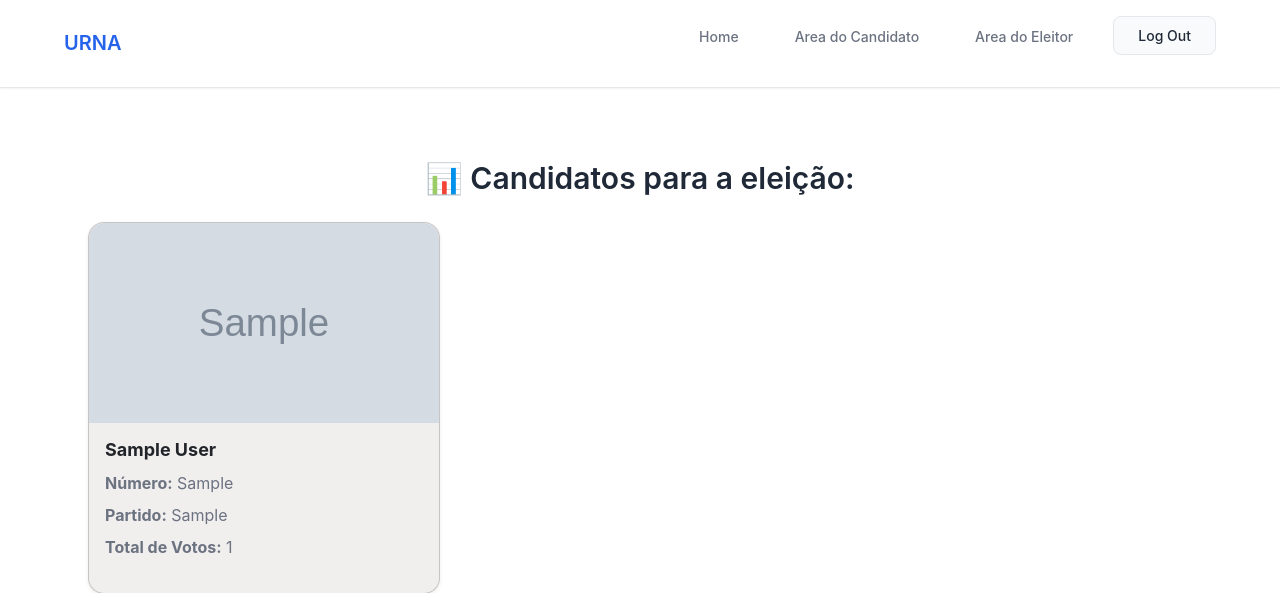
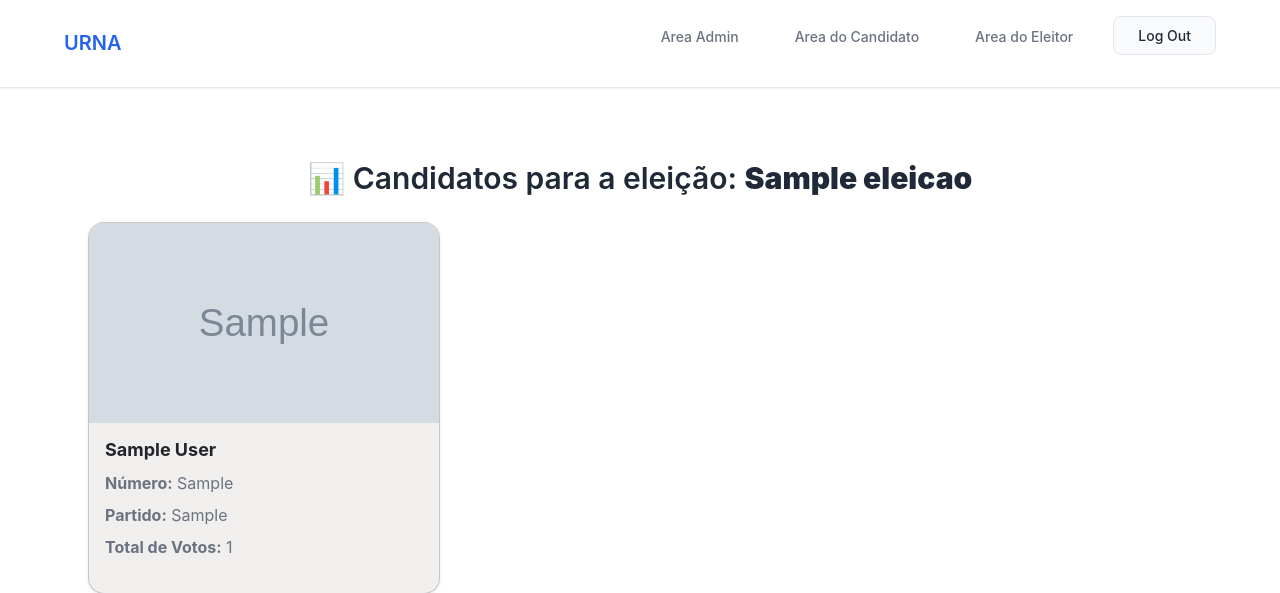
Before and after one commit to Junior-Rosa/urna-eletronica, a Django app: page /candidatos/1 in a window 1280 px wide. Shown: the top 593 px of the page. Run offline with Django 5.2, Linux system fonts and the light colour scheme; a user stored in the database is signed in; tables that the repository leaves empty hold one stand-in row (values such as "Sample post"); grey boxes marked "Sample" are stand-in pictures.

Commit message:
fix reverse_lazy

```diff
--- a/src/setup/urls.py
+++ b/src/setup/urls.py
@@ -19,8 +19,15 @@ from django.urls import path, include
 from django.conf import settings
 from django.conf.urls.static import static
 
+
+
+admin.site.site_header = "Painel Administrativo - Sistema de Eleições"
+admin.site.site_title = "Administração | Sistema de Eleições"
+admin.site.index_title = "Bem-vindo ao Painel de Controle"
+
+
 urlpatterns = [
-    path('admin/', admin.site.urls),
+    path('_admin/', admin.site.urls),
     # path("", include("django.contrib.auth.urls")),
     path('', include('urna.urls')),
 ]
--- a/src/static/css/index.css
+++ b/src/static/css/index.css
@@ -1,3 +1,9 @@
 .card{
     background-color: rgba(199, 185, 185, 0.247);
+    transition: transform 0.3s ease-in-out, box-shadow 0.3s ease-in-out;
 }
+
+  .card:hover {
+    transform: scale(1.04);
+    box-shadow: 0 8px 16px rgba(0,0,0,0.2);
+  }
--- a/src/templates/_partials/base.html
+++ b/src/templates/_partials/base.html
@@ -10,19 +10,23 @@
     <link href="https://cdn.jsdelivr.net/npm/bootstrap@5.3.2/dist/css/bootstrap.min.css" rel="stylesheet" integrity="sha384-T3c6CoIi6uLrA9TneNEoa7RxnatzjcDSCmG1MXxSR1GAsXEV/Dwwykc2MPK8M2HN" crossorigin="anonymous">
 
     <link rel="shortcut icon" type="image/png" href="{% static 'favicon.ico' %}"/>
+    {% block extra_head %}{% endblock %}
     <link rel="stylesheet" href="{% static 'css/style.css' %}">
-    {% block extra_head %}{% endblock %}
 </head>
 <body>
     <header>
         <div>
-            <h1>URNA</h1>
+            <h1><a href="/">URNA</a></h1>
             <button class="menu-toggle" aria-label="Toggle menu" aria-expanded="false">
                 <span>☰</span>
             </button>
             <nav>
                 <ul>
-                    <li><a href="/">Home</a></li>
+                    {% if user.is_authenticated and user.is_superuser %}
+                    <li><a href="{% url 'admin:index' %}">Area Admin</a></li>
+
+                    {% endif %}
+
                     <li><a href="{% url 'area-candidato' %}">Area do Candidato</a></li>
                     <li><a href="#about">Area do Eleitor</a></li>
                     <li>
--- a/src/urna/admin.py
+++ b/src/urna/admin.py
@@ -9,6 +9,8 @@ class EleicaoAdmin(admin.ModelAdmin):
     list_display = ('nome', 'tipo', 'status', 'data_criacao')
     list_filter = ('tipo', 'status')
     search_fields = ('nome',)
+    list_editable = ('status',)
+
 
 @admin.register(Cargo)
 class CargoAdmin(admin.ModelAdmin):
--- a/src/urna/models/candidato.py
+++ b/src/urna/models/candidato.py
@@ -78,6 +78,10 @@ class Cargo(models.Model):
     def __str__(self):
         return f"{self.nome} ({self.eleicao.nome})"
 
+    def get_total_candidatos(self):
+        """Retorna os candidatos concorrendo a este cargo."""
+        return self.candidatos.count()
+
 class Candidato(models.Model):
     """Representa um candidato concorrendo a um cargo."""
     eleitor = models.ForeignKey(Eleitor, on_delete=models.CASCADE, related_name='candidato')
@@ -96,4 +100,5 @@ class Candidato(models.Model):
         """Retorna o número de votos recebidos pelo candidato."""
         return self.votos.count()
 
+
     get_votos.short_description = "Total de Votos"
--- a/src/urna/templates/_partials/card_cargos.html
+++ b/src/urna/templates/_partials/card_cargos.html
@@ -5,7 +5,7 @@
           <div class="card-body">
             <h5 class="card-title fw-bold">{{ cargo.nome }}</h5>
             <p class="text-muted mb-1"><strong>Digitos:</strong> {{ cargo.digitos }}</p>
-            <p class="text-muted mb-1"><strong>Candidatos:</strong> {{ cargo.digitos }}</p>
+            <p class="text-muted mb-1"><strong>Candidatos:</strong> {{ cargo.get_total_candidatos}}</p>
 
                 <a href="{% url 'candidatar' cargo.pk %}" class="btn btn-primary mt-2">🗳️ Candidatar para este cargo</a>
 
--- a/src/urna/templates/candidatos.html
+++ b/src/urna/templates/candidatos.html
@@ -6,7 +6,7 @@
 {% endblock %}
 {% block content %}
 <div class="container mt-4">
-    <h2 class="mb-4 mt-4  text-center">📊 Candidatos para a eleição:</h2>
+    <h2 class="mb-4 mt-4  text-center">📊 Candidatos para a eleição: <strong>{{eleicao.nome}}</strong></h2>
         {% include '_partials/card_candidatos.html' with candidatos=candidatos %}
 
 </div>
--- a/src/urna/urls.py
+++ b/src/urna/urls.py
@@ -12,10 +12,10 @@ urlpatterns = [
 
 
     path('', views.IndexView.as_view(), name='index'),
+    path('candidato/', views.AreaCandidatoView.as_view(), name='area-candidato'),
     path('candidatura/<int:pk>/', views.CandidaturaView.as_view(), name='candidatura'),
     path('candidatar/<int:pk>', views.CandidatarCreateView.as_view(), name='candidatar'),
     path('candidatos/<int:pk>', views.CandidatosListView.as_view(), name='candidatos'),
-    path('candidato/', views.AreaCandidatoView.as_view(), name='area-candidato'),
     path('relatorio/<int:pk>/', views.EleicaoRelatorioCSV.as_view(), name='relatorio-csv'),
 
 ]
--- a/src/urna/views/candidato.py
+++ b/src/urna/views/candidato.py
@@ -3,7 +3,7 @@ from django.contrib.auth.mixins import LoginRequiredMixin
 from urna.models import Eleicao, Candidato, Cargo, Eleitor
 from django.contrib import messages
 from django.shortcuts import redirect, get_object_or_404
-from django.urls import reverse
+from django.urls import reverse_lazy
 from urna.forms import CandidatarForm
 
 class AreaCandidatoView(LoginRequiredMixin, TemplateView):
@@ -45,7 +45,7 @@ class CandidatarCreateView(LoginRequiredMixin, CreateView):
     model = Candidato
     form_class = CandidatarForm
     template_name = 'candidatar.html'
-
+    success_url = reverse_lazy('area-candidato')
 
     def dispatch(self, request, *args, **kwargs):
         """
@@ -56,8 +56,8 @@ class CandidatarCreateView(LoginRequiredMixin, CreateView):
         if Candidato.objects.filter(eleitor=request.user.eleitor, cargo=self.cargo).exists():
             messages.warning(request, "Você já é candidato para este cargo.")
             return self.handle_no_permission()
+
         return super().dispatch(request, *args, **kwargs)
-
 
     def get_form(self, form_class:CandidatarForm=None):
         form = super().get_form(form_class)
@@ -77,11 +77,11 @@ class CandidatarCreateView(LoginRequiredMixin, CreateView):
         # print(form.instance)
         return super().form_valid(form)
 
-    def get_success_url(self):
-        """
-        Redireciona de volta para a página da eleição.
-        """
-        return reverse('area-candidato')
+    # def get_success_url(self):
+    #     """
+    #     Redireciona de volta para a página da eleição.
+    #     """
+    #     return reverse('area-candidato')
 
     def get_context_data(self, **kwargs):
         """
@@ -98,5 +98,10 @@ class CandidatosListView(LoginRequiredMixin, ListView):
     context_object_name = 'candidatos'
 
     def get_queryset(self):
-        eleicao = get_object_or_404(Eleicao, pk=self.kwargs.get('pk'))
-        return Candidato.objects.filter(cargo__eleicao=eleicao)
+        self.eleicao = get_object_or_404(Eleicao, pk=self.kwargs.get('pk'))
+        return Candidato.objects.filter(cargo__eleicao=self.eleicao)
+
+    def get_context_data(self, **kwargs):
+        context = super().get_context_data(**kwargs)
+        context['eleicao'] = self.eleicao
+        return context
--- a/src/urna/views/votacao.py
+++ b/src/urna/views/votacao.py
@@ -28,6 +28,12 @@ class IndexView(LoginRequiredMixin, ListView):
 
         return context
 
+    def get_queryset(self):
+
+        qs = super().get_queryset()
+        for eleicao in qs:
+            eleicao.verificar_status()
+        return qs
 
 class EleicaoRelatorioCSV(LoginRequiredMixin, View):
     """Gera um relatório CSV com os votos de uma eleição."""
```
